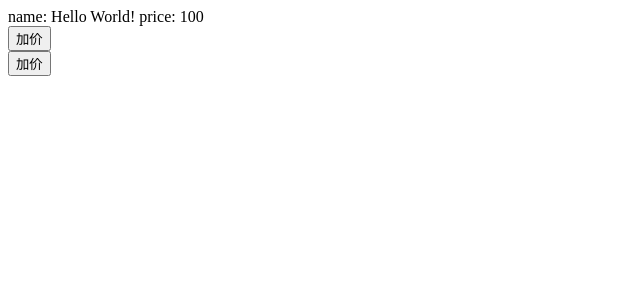
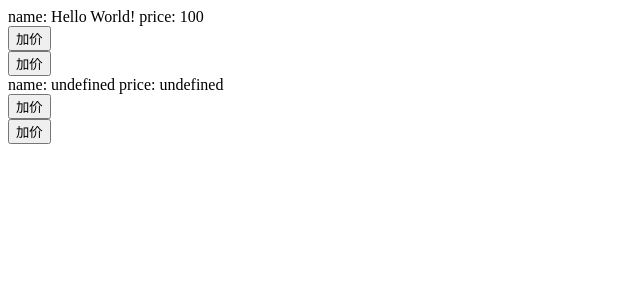
Before and after one commit to getOnce/react-app, a React app: page / in a window 1280 px wide. Shown: the top 300 px of the page, without its empty margins (0-640 px from the left). Built offline with nearby package versions, Linux system fonts and the light colour scheme.

Commit message:
feature: 调用usage

```diff
--- a/src/components/Demo.usage.tsx
+++ b/src/components/Demo.usage.tsx
@@ -2,8 +2,10 @@ import * as React from 'react';
 import Demo, {InterProps} from './Demo';
 
 
-export default class extends React.Component<{}, object>{
-    constructor(props: InterProps) {
+export default class extends React.Component<{}, InterProps>{
+    constructor(props = {price: 100,
+        name: 'demo usage',
+        onIncrement: () => {}, onDecrement: () => {}}) {
         super(props);
         this.state = {
             name: props.name,
@@ -29,13 +31,13 @@ export default class extends React.Component<{}, object>{
             this.setState({
                 price: price + 10
             })
-            onIncrement();
+            onIncrement && onIncrement();
           }}
           onDecrement={() => {
             this.setState({
                 price: price - 10
             })
-            onDecrement();
+            onDecrement && onDecrement();
           }}
         />
       );
--- a/src/index.tsx
+++ b/src/index.tsx
@@ -3,10 +3,11 @@ import * as ReactDOM from 'react-dom';
 import { Provider } from 'react-redux';
 import {store} from './store';
 import Demo from './store/demo/index';
-
+import DemoUsage from './components/Demo.usage';
 ReactDOM.render(
     <Provider store={store}>
       <Demo />
+      <DemoUsage  />
     </Provider>,
     document.getElementById('root') as HTMLElement
   );
```
